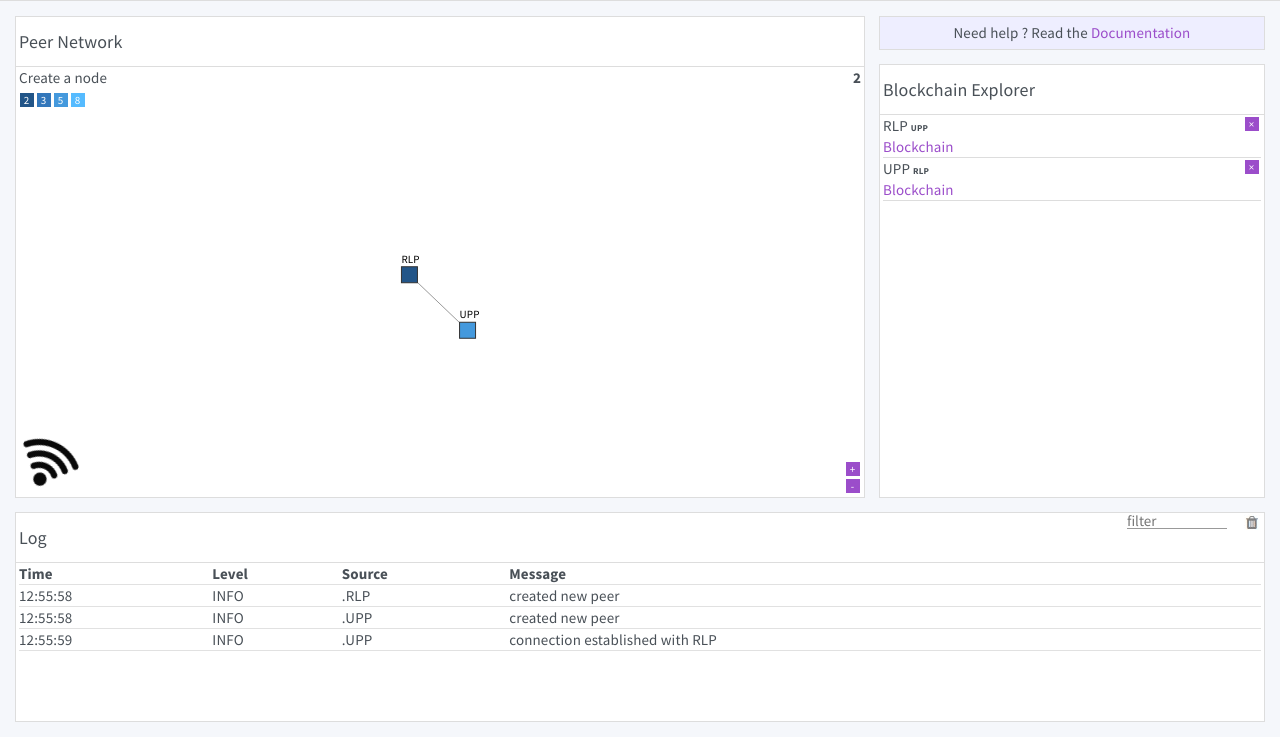
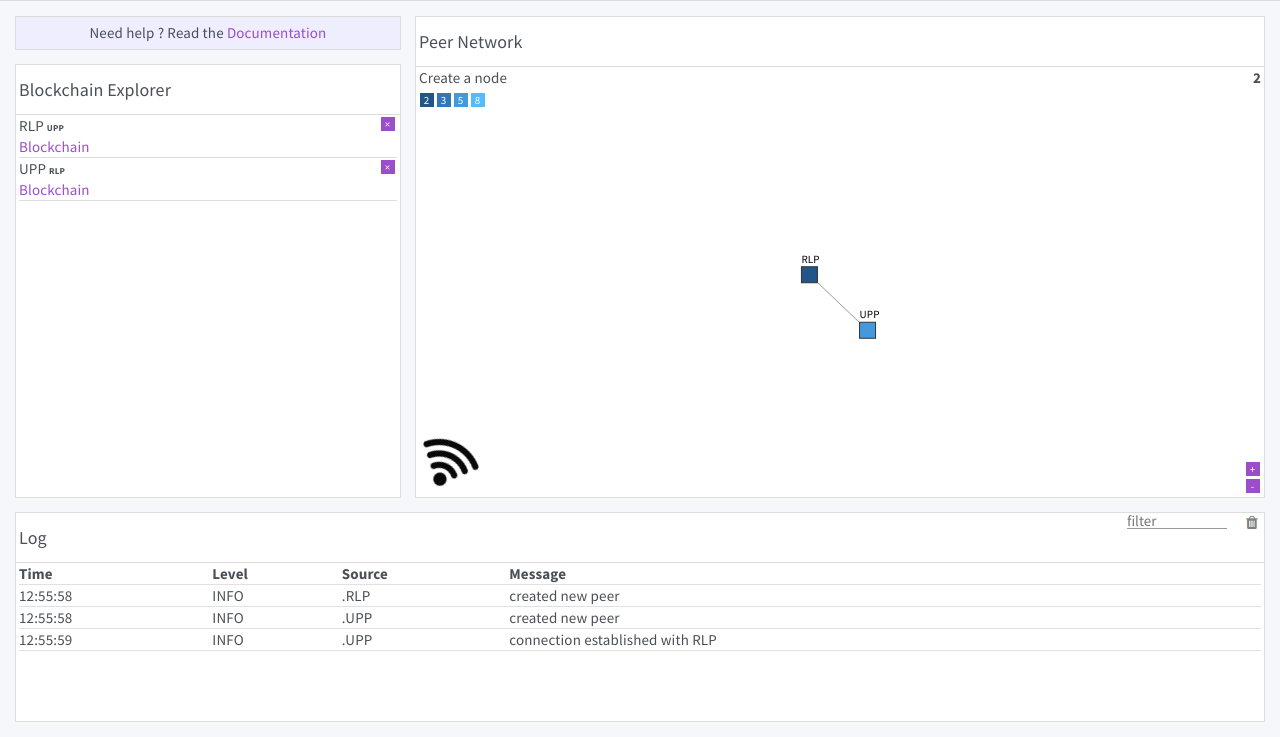
Before and after one commit to lorenzoongithub/blockchaincalm, a plain HTML site: page docs/index.html in a window 1280 px wide. Shown: the part 63-800 px from the top of the page. Drawn offline with nearby package versions, Linux system fonts and the light colour scheme.

Commit message:
minor cosmetic change

```diff
--- a/docs/index.html
+++ b/docs/index.html
@@ -37,7 +37,7 @@ body {
 #divGraph {
   position:fixed;
   top: 80px;
-  left: 16px;
+  right: 16px;
   width:calc(70% - 48px);
   bottom:30%;
   background-color:#fff;
@@ -49,7 +49,7 @@ body {
 #divNodeList {
   position:fixed;
   top: 128px;
-  right: 16px;
+  left: 16px;
   width: 30%;
   bottom: calc(30%);
   xbottom:calc(30% + 96px);
@@ -60,7 +60,7 @@ body {
 #divSeeDocs {
   position:fixed;
   top: 80px;
-  right: 16px;
+  left: 16px;
   width: 30%;
   height: 32px;
   background-color:#eef;
@@ -406,7 +406,7 @@ function newPeer(maxConnections) {
 	        modal.show(divCore);
 	        (function loopy() {
 	          if (modal.isShowing() == false) {
-	            console.log('stopping loopy');
+	            // console.log('stopping modal');
 	            return;
 	          }
 	          var chain = node.blockchain;
```
